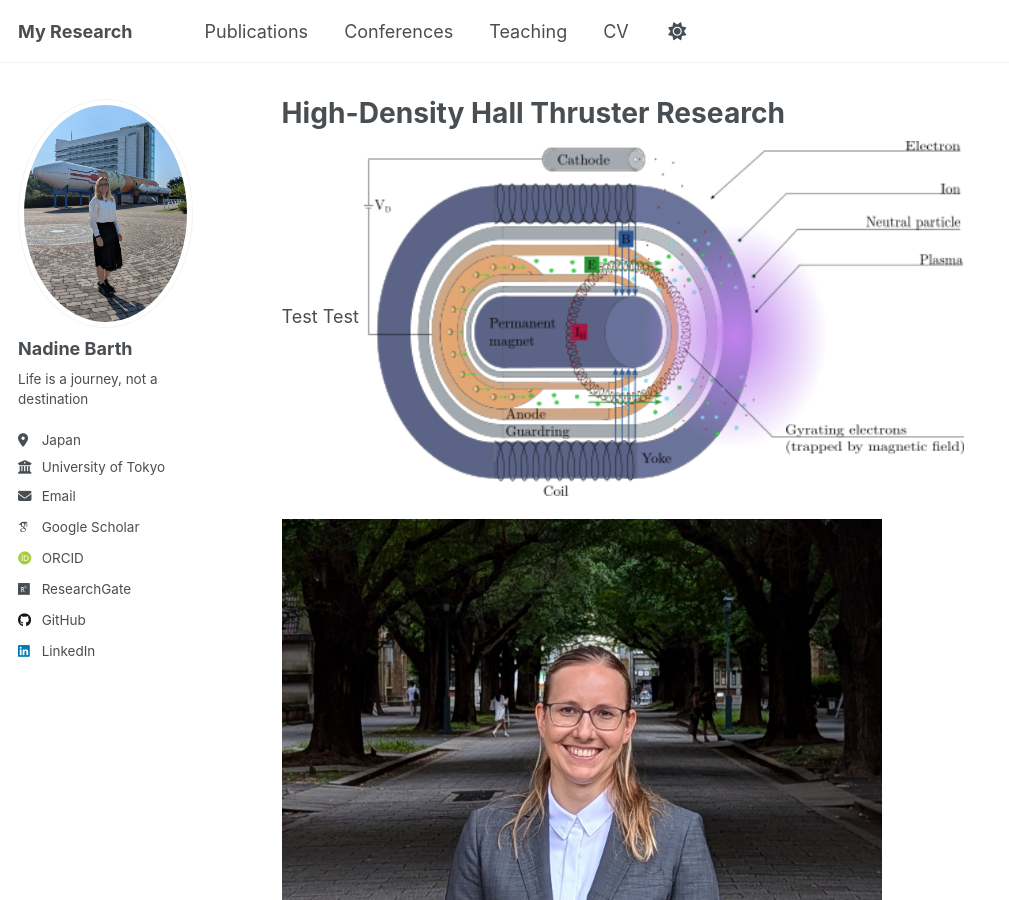
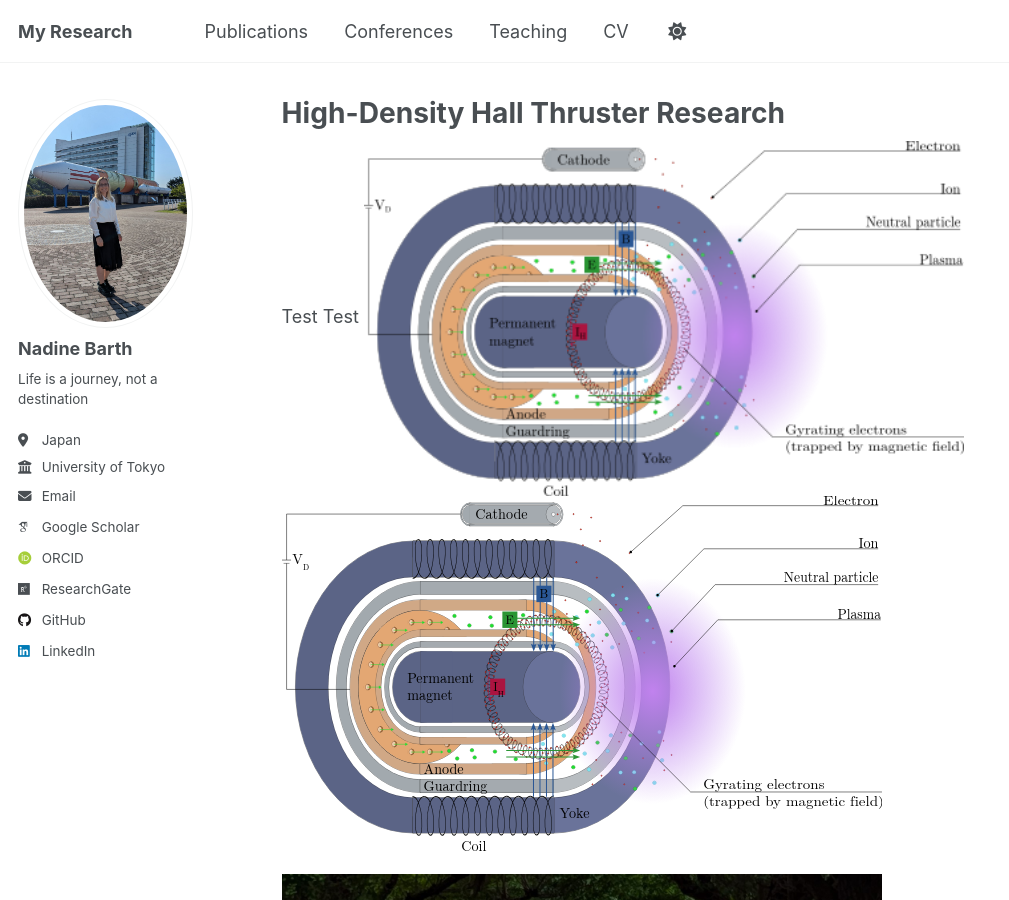
Before and after one commit to Barth-Nadine/Research, a Jekyll site: the page built from _pages/about.md, in a window 1280 px wide and 900 px high. Shown: the whole window, without its empty margins (0-1009 px from the left). Built offline with Jekyll 4.4.1, drawn with Linux system fonts in a browser that asks for light colours; some web fonts are replaced.

Commit message:
HallThrusterPDF

```diff
--- a/_pages/about.md
+++ b/_pages/about.md
@@ -10,7 +10,8 @@ redirect_from:
 
 
 Test Test
-<img src="../images/HallThruster_TAL.png" alt="Hall Thruster Diagram" width="600" />
+<img src="../images/HallThruster_TAL.png" alt="Hall Thruster Schematic" width="600" />
+<img src="../images/HallThruster_TAL_svg.svg" alt="Hall Thruster Schematic" width="600" />
 
 <img src="../images/OralExam.jpg" alt="Hall Thruster Diagram" width="600" />
 
```
